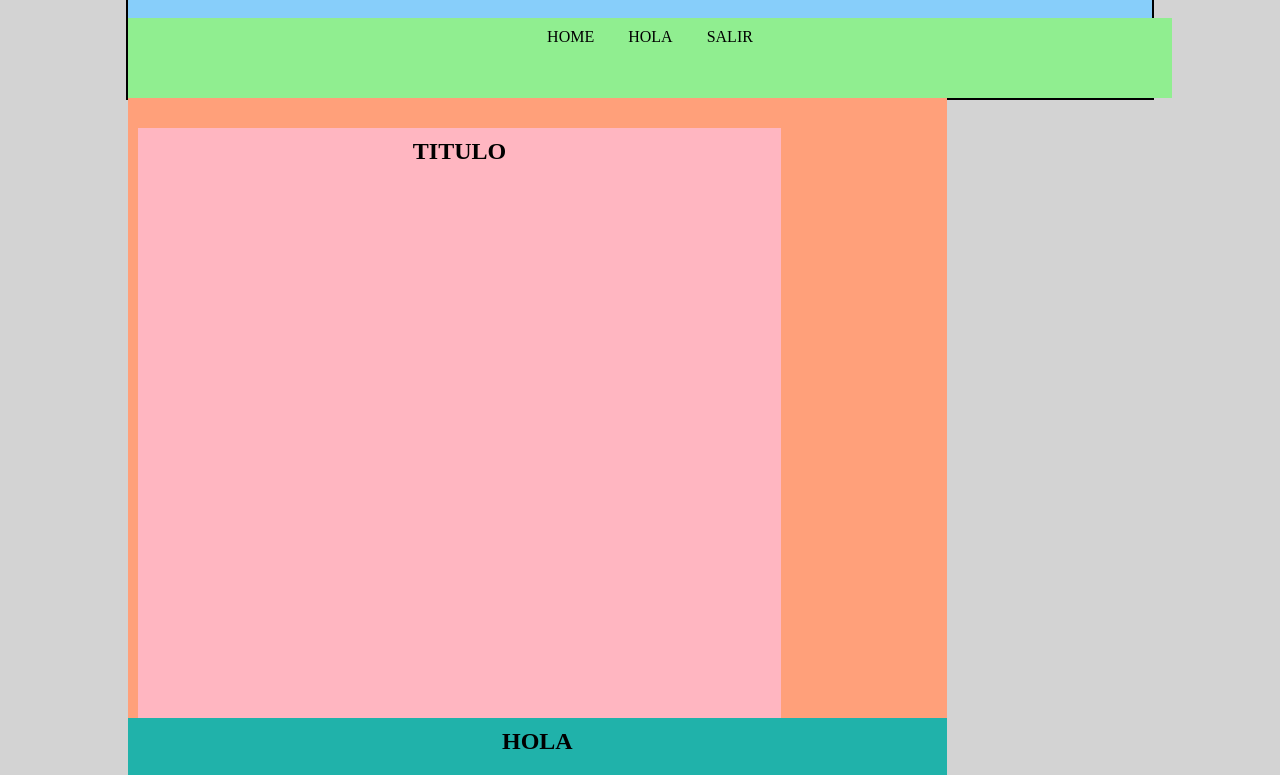
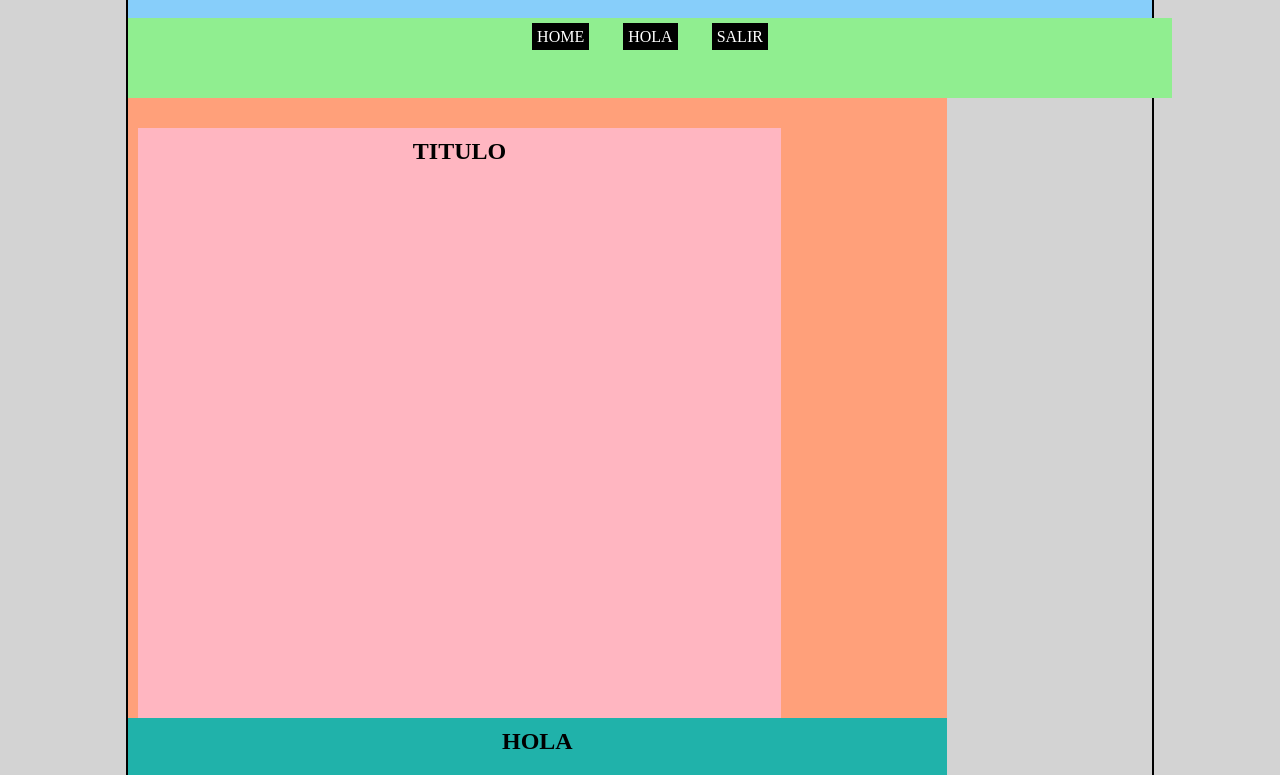
Before and after one commit to Fernandagaona/proyectocss, a plain HTML site: page 01_MAQUETACION/index.html in a window 1280 px wide. Shown: the part 64-839 px from the top of the page. Drawn offline with Linux system fonts and the light colour scheme.

Commit message:
ACTUALIZACION

```diff
--- a/01_MAQUETACION/estilos.css
+++ b/01_MAQUETACION/estilos.css
@@ -51,7 +51,7 @@ footer{
     padding: 10px;
     background: lightpink;
     text-align: center;
-    float: left;
+    clear: both;
 
 }
 
--- a/01_MAQUETACION/index.html
+++ b/01_MAQUETACION/index.html
@@ -15,9 +15,9 @@
             </header>
             <nav>
                 <ul>
-                    <li>HOME</li>
-                    <li>HOLA</li>
-                    <li>SALIR</li>
+                    <li><a href="a">HOME</a></li>
+                    <li><a href="a">HOLA</a></li>
+                    <li><a href="a">SALIR</a></li>
                 </ul>
             </nav>
             <section>
```
Also changed, not shown: index.html (+1 -1 lines).
